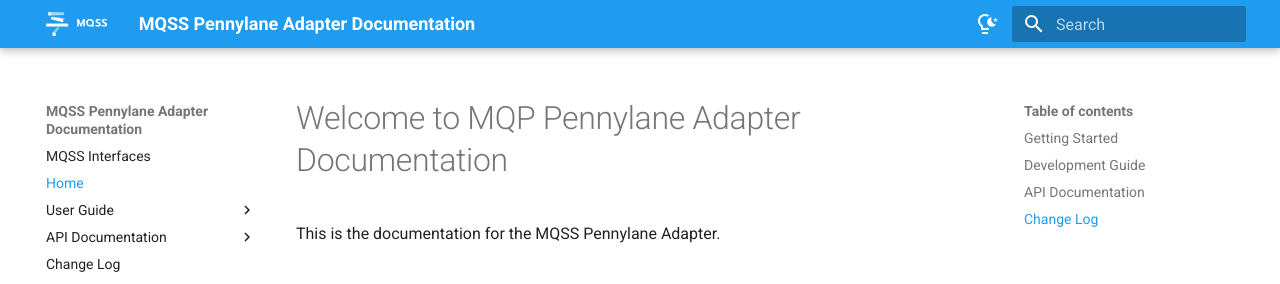
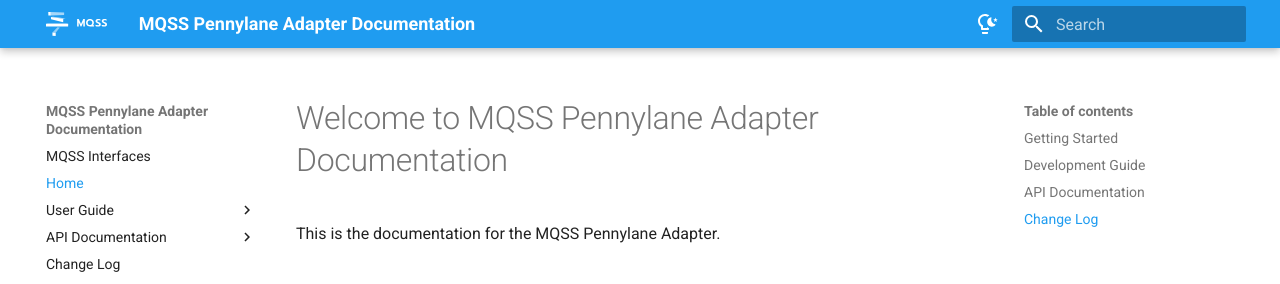
Before and after one commit to Munich-Quantum-Software-Stack/MQSS-Pennylane-Adapter, an MkDocs documentation site: the page built from docs/index.md, in a window 1280 px wide and 1028 px high. Shown: the top 284 px of the window. Built offline with MkDocs 1.6.1 and Material for MkDocs 9.7.7, drawn with Linux system fonts in a browser that asks for light colours.

Commit message:
:memo: changes in user documentation

```diff
--- a/docs/index.md
+++ b/docs/index.md
@@ -1,4 +1,4 @@
-# Welcome to MQP Pennylane Adapter Documentation
+# Welcome to MQSS Pennylane Adapter Documentation
 
 This is the documentation for the MQSS Pennylane Adapter.
 
```
